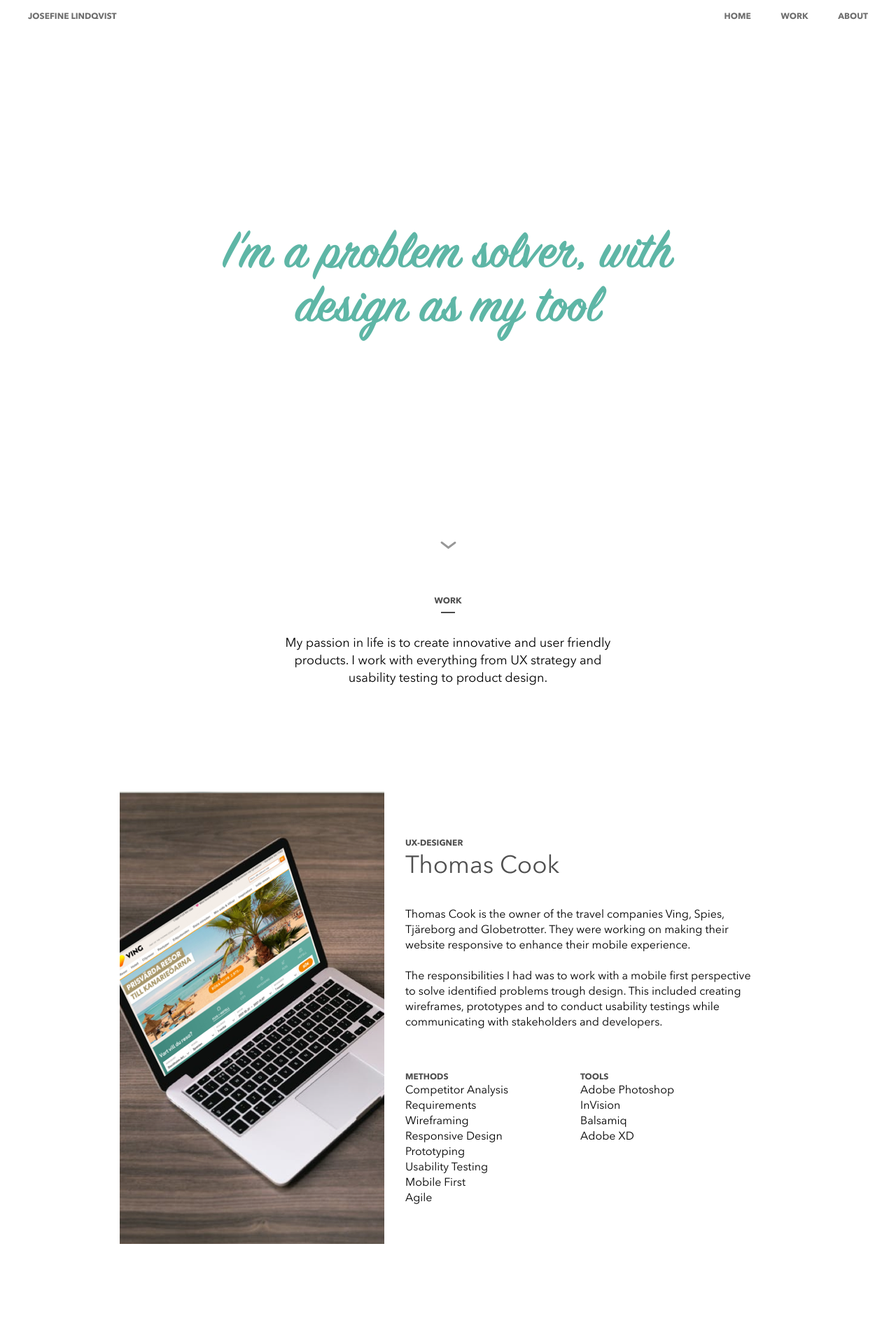
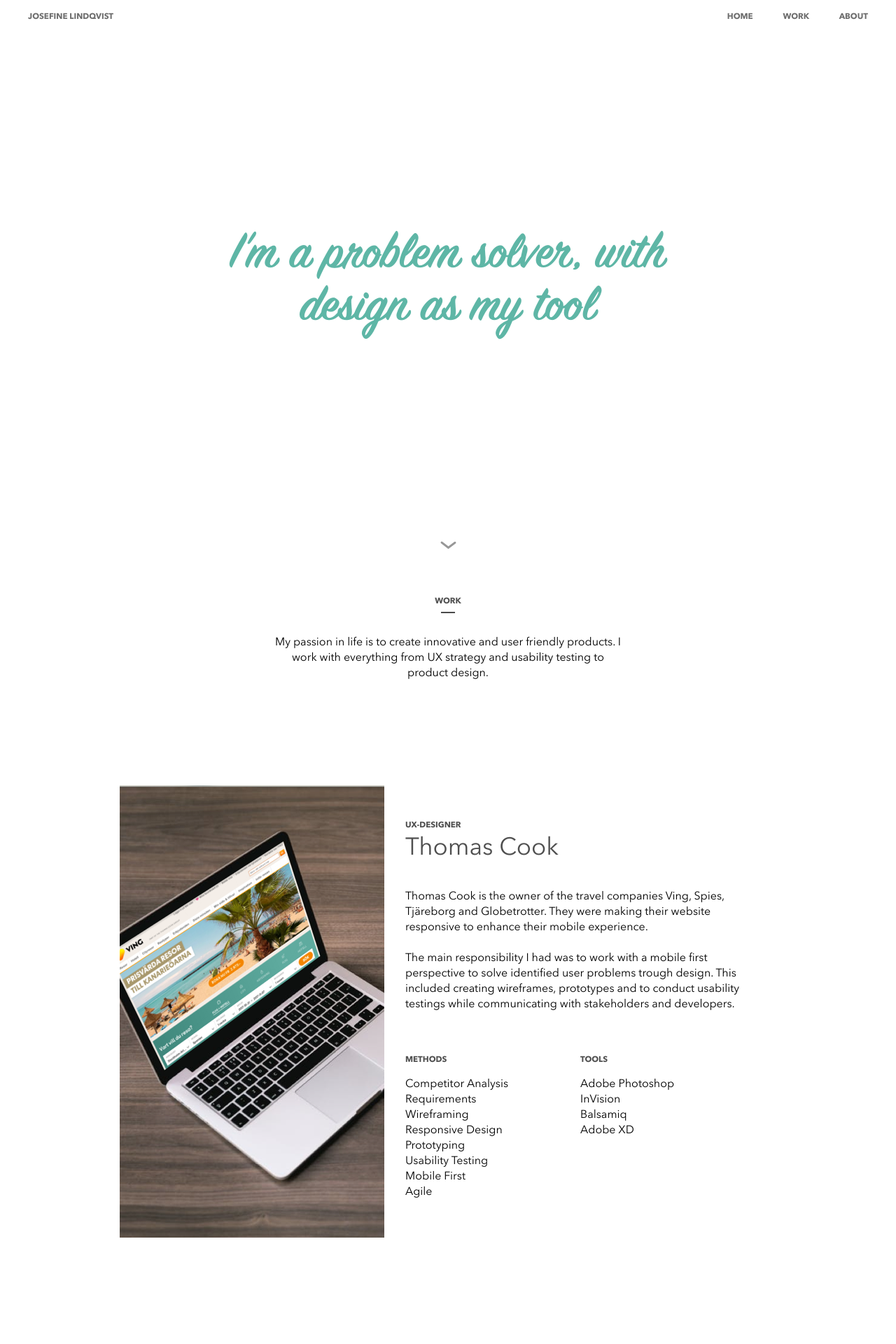
Before and after one commit to JosefineLindqvist/josefinelindqvist.github.io, a PHP site: page / in a window 1280 px wide. Shown: the top 1920 px of the page at 70% size. Run offline with PHP 8.4, Linux system fonts and the light colour scheme; some libraries are stand-ins or nearby versions.

Commit message:
fulkodfixar mobiltexter knas

```diff
--- a/index.html
+++ b/index.html
@@ -27,6 +27,15 @@
             });
         });
 
+        $(window).scroll(function() {
+            if ($(this).scrollTop()> 20) {
+                $('#arrow').fadeOut();
+            } else {
+                $('#arrow').fadeIn();
+            }
+        });
+
+
     </script>
 
 </head>
@@ -35,12 +44,18 @@
     <div id="includedMenu"></div>
 
     <div id="top">
+        <div class="top-grow">
+
+        </div>
         <div id="quote">
             I’m a problem solver, with design as my tool
         </div>
-        <nav id="arrow">
-            <img src="scroll_arrow.png" class="arrow">
-        </nav>
+
+        <div class="top-grow">
+            <img src="scroll_arrow.png" id="arrow">
+        </div>
+
+        </div>
     </div>
 
     <div id="work" class="hello"></div>
@@ -48,8 +63,10 @@
     <h1>Work</h1>
     <div class="line"></div>
     <div class="work_text">
+        <p>
         My passion in life is to create innovative and user friendly products. I work with everything from UX strategy and
         usability testing to product design.
+        </p>
     </div>
 
     <div class="projects">
@@ -59,16 +76,19 @@
             <h2>UX-Designer</h2>
             <h3>Thomas Cook</h3>
             <div class="desc_text">
+                <p>
                 Thomas Cook is the owner of the travel companies Ving, Spies, Tjäreborg and Globetrotter. They were
-                working on making their website responsive to enhance their mobile experience.<br><br>
+                making their website responsive to enhance their mobile experience.<br><br>
 
-                The responsibilities I had was to work with a mobile first perspective to solve identified problems
-                trough design. This included creating wireframes, prototypes and to conduct usability testings while
-                communicating with stakeholders and developers.
+                The main responsibility I had was to work with a mobile first perspective to solve identified user
+                problems trough design. This included creating wireframes, prototypes and to conduct usability
+                testings while communicating with stakeholders and developers.
+                </p>
             </div>
             <div>
                 <div class="methods">
                     <h2>Methods</h2>
+                    <p>
                         Competitor Analysis<br>
                         Requirements<br>
                         Wireframing<br>
@@ -77,13 +97,16 @@
                         Usability Testing<br>
                         Mobile First<br>
                         Agile<br>
+                    </p>
                 </div>
                 <div class="tools">
                     <h2>Tools</h2>
+                    <p>
                         Adobe Photoshop<br>
                         InVision<br>
                         Balsamiq<br>
                         Adobe XD<br>
+                    </p>
                 </div>
              </div>
         </div>
@@ -95,16 +118,19 @@
             <h2>UX-Designer</h2>
             <h3>X5 Music</h3>
             <div class="desc_text">
-                X5 Music business is about packaging and distributing music for different outlets, i.e iTunes and
-                Spotify. They wanted to create a completely new product from scratch.<br><br>
+                <p>
+                X5 Music works with packaging and distributing music for different outlets, i.e iTunes and
+                Spotify. They were creating a completely new product from scratch and wanted help.<br><br>
 
-                I helped to create this product by researching user needs and requirements, producing user flows and
-                desiged the final product. I also conducted usability tests with users to gather feedback and
-                communicated these to stakeholders.
+                My responsibilities were to create this product by researching user needs and requirements,
+                producing user flows and design the final product. I also conducted usability tests with users to
+                gather feedback to calidate ideas and communicated the results to stakeholders.
+                <p>
             </div>
             <div>
                 <div class="methods">
                     <h2>Methods</h2>
+                    <p>
                         Competitor Analysis<br>
                         Requirements<br>
                         User Flows<br>
@@ -113,11 +139,14 @@
                         Prototyping <br>
                         Usability Testing<br>
                         Agile
+                    </p>
                 </div>
                 <div class="tools">
                     <h2>Tools</h2>
+                    <p>
                         Sketch<br>
                         Marvel<br>
+                    </p>
                 </div>
             </div>
         </div>
@@ -131,16 +160,19 @@
             <h2>Lead UX-Designer</h2>
             <h3>Vipps</h3>
             <div class="desc_text">
-                Thomas Cook is the owner of the travel companies Ving, Spies, Tjäreborg and Globetrotter. They were
-                working on making their website responsive to enhance their mobile experience.<br><br>
+                <p>
+                Vipps is a norwegian payment application owned by the bank DNB. They wanted to test their expansion
+                possibilities and therefore wanted to do a Proof of Concept.<br><br>
 
-                The responsibilities I had was to work with a mobile first perspective to solve identified problems
-                trough design. This included creating wireframes, prototypes and to conduct usability testings while
-                communicating with stakeholders and developers.
+                I was responsible to drive this project forward and held workshops, produced requirements, concepts and
+                wireframes. To test the PoC I invited users to try it out and validate the idea. The results were
+                communicated to stakeholders at the company.
+                </p>
             </div>
             <div>
                 <div class="methods">
                     <h2>Methods</h2>
+                    <p>
                         Workshop<br>
                         Requirements<br>
                         User Flows<br>
@@ -148,11 +180,14 @@
                         Prototyping<br>
                         Usability Testing<br>
                         Agile<br>
+                    </p>
                 </div>
                 <div class="tools">
                     <h2>Tools</h2>
+                    <p>
                         Sketch<br>
                         Marvel<br>
+                    </p>
                 </div>
             </div>
         </div>
@@ -165,15 +200,18 @@
             <h2>UX-Designer</h2>
             <h3>Tradera</h3>
             <div class="desc_text">
-                Tradera is one of the leading online commerce services in Sweden. They were creating a new webpage from
-                skratch to respond better to mobile platforms.<br><br>
+                <p>
+                Tradera is one of the leading online commerce services in Sweden. They were creating a new webpage to
+                work better in mobile devices.<br><br>
                 My responsibilities were to research user needs and behaviours by conducting surveys, usability tests and
-                interviews. With these insights I could work to solve user problems through concept, wireframe and prototype
-                creations.
+                interviews. With these insights I worked to solve user problems by creating concepts, wireframes and
+                prototypes that were implemented into the product.
+                </p>
             </div>
             <div>
                 <div class="methods">
                     <h2>Methods</h2>
+                    <p>
                         Personas<br>
                         Surveys<br>
                         Wireframing<br>
@@ -181,15 +219,18 @@
                         Usability Testing<br>
                         Mobile First<br>
                         Kanban<br>
+                    </p>
                 </div>
                 <div class="tools">
                     <h2>Tools</h2>
+                    <p>
                         Sketch<br>
                         UXpin<br>
                         Adobe Photoshop<br>
                         Adobe InDesign<br>
                         Google Analytics<br>
                         QlickView<br>
+                    </p>
                 </div>
             </div>
         </div>
--- a/portfolio.css
+++ b/portfolio.css
@@ -4,10 +4,6 @@ html, body {
     font-family: AvenirNext, Helvetica, sans-serif;
     font-size: 16px;
     height: 100%;
-    text-size-adjust: 100%;
-    -ms-text-size-adjust: 100%;
-    -moz-text-size-adjust: 100%;
-    -webkit-text-size-adjust: 100%;
 }
 
 a {
@@ -30,7 +26,7 @@ a:hover {
 
 
 h1 {
-    font-size: 12px;
+    font-size: 0.725em;
     color: #4F4F4F;
     text-transform: uppercase;
     font-weight: bold;
@@ -38,7 +34,7 @@ h1 {
 }
 
 h2 {
-    font-size: 12px;
+    font-size: 0.725em;
     color: #4F4F4F;
     text-transform: uppercase;
     font-weight: bold;
@@ -46,10 +42,14 @@ h2 {
 }
 
 h3{
-    font-size: 35px;
+    font-size: 2.175em;
     color: #4F4F4F;
     font-weight: normal;
     margin-top: 0;
+}
+
+p {
+    font-size: 1rem;
 }
 
 
@@ -58,7 +58,7 @@ h3{
     position: fixed; /* Set the navbar to fixed position */
     top: 0; /* Position the navbar at the top of the page */
     width: 100%; /* Full width */
-    font-size: 12px;
+    font-size: 0.725em;
     color: #6D6D6D;
     text-transform: uppercase;
     font-weight: 700;
@@ -84,24 +84,43 @@ h3{
 
 #top {
     height: 100vh;
-    justify-content: center;
+    -webkit-justify-content: center;
+    display: -webkit-flex; /* Safari */
+    display: -ms-flexbox;
     display: flex;
+    -webkit-align-items: center; /* Safari 7.0+ */
     align-items: center;
+    -webkit-box-orient: vertical;
+    -webkit-box-direction: normal;
+    -ms-flex-direction: column;
+    flex-direction: column;
+}
+
+.top-grow {
+    flex-grow: 1;
+    flex-basis: 100%;
+    -webkit-justify-content: flex-end;
+    justify-content: flex-end;
+    -ms-justify-content: flex-end;
+    display: -webkit-flex; /* Safari */
+    display: -ms-flexbox;
+    display: flex;
+    -ms-flex-direction: column;
     flex-direction: column;
 }
 
 #quote {
     text-align: center;
     font-family: SignPainter;
-    font-size: 80px;
+    font-size: 4.85em;
     color: #5EB6A6;
     max-width: 780px;
 }
 
 #arrow {
-    bottom: 15px;
-    position: absolute;
+    margin-bottom: 15px;
 }
+
 
 .line {
     height: 2px;
@@ -117,7 +136,6 @@ h3{
     width: 500px;
     margin: auto;
     margin-bottom: 150px;
-    font-size: 18px;
 }
 
 #work {
```
Also changed, not shown: other parts of portfolio.css (+2 -27 lines).
